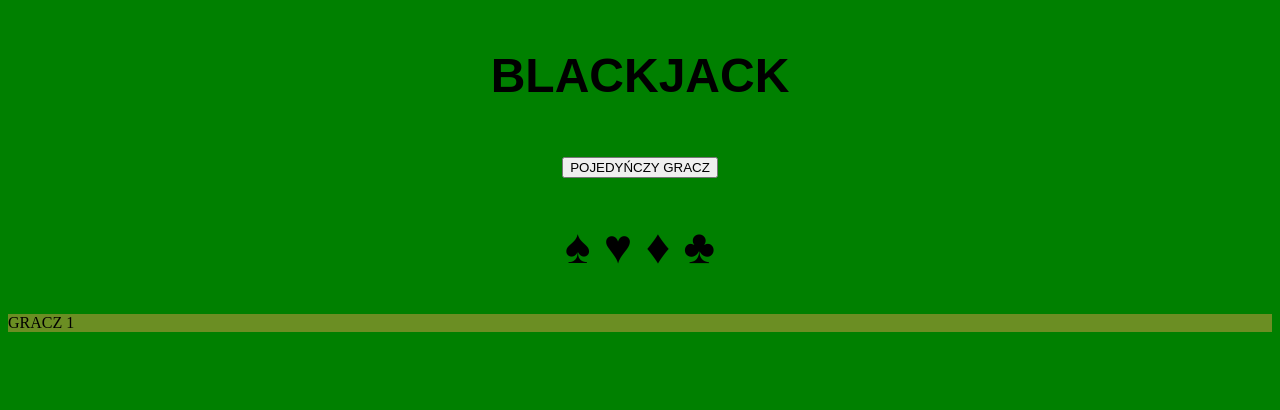
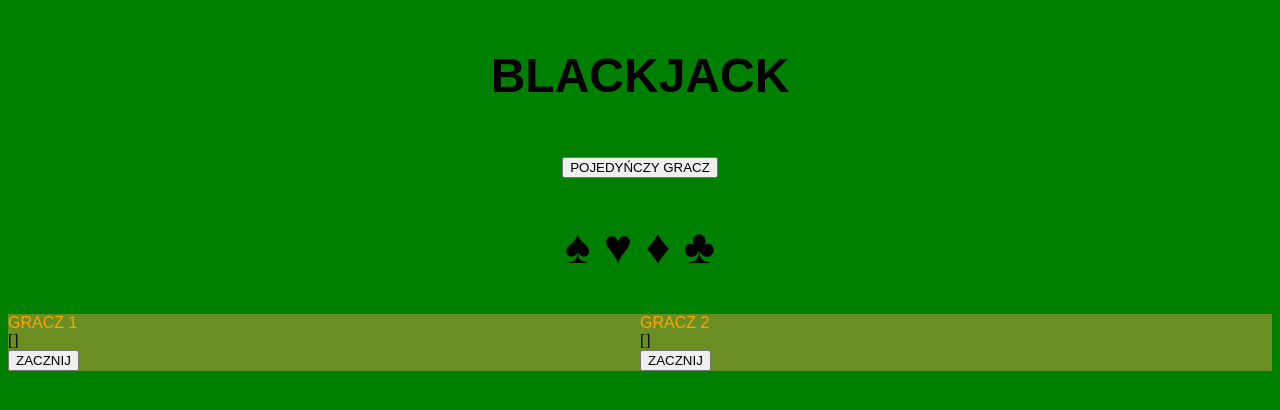
Before and after one commit to makowskiadrian93/Blackjack, a Vue app: page / in a window 1280 px wide. Both pictures are taken after a click on the button "POJEDYŃCZY GRACZ". Shown: the top 410 px of the page. Built offline with nearby package versions, Linux system fonts and the light colour scheme.

Commit message:
19:08 08.08.2020

```diff
--- a/src/components/SinglePlayer.vue
+++ b/src/components/SinglePlayer.vue
@@ -1,20 +1,74 @@
 <template>
   <div class="display">
     <section>
-     <div class="player1"></div>
-     <div>GRACZ 1</div>
+      <div class="players"></div>
+      <div class="playerName">GRACZ 1</div>
+      <div>{{ startingCards }}</div>
+      <button @click="fetchStartingCards2">ZACZNIJ</button>
+    </section>
+    <section>
+      <div></div>
+      <div class="playerName">GRACZ 2</div>
+      <div>{{ startingCards2 }}</div>
+      <button @click="fetchStartingCards">ZACZNIJ</button>
     </section>
   </div>
 </template>
 
 <script>
+export default {
+  data: function() {
+    return {
+      startingCards: [],
+      startingCards2: []
+    };
+  },
+  methods: {
+    addStartingCards(twoCards) {
+      this.startingCards.push(twoCards);
+    },
+    addStartingCards2(twoCards2) {
+      this.startingCards2.push(twoCards2);
+    },
+    fetchStartingCards() {
+      let promise = fetch(
+        "https://deckofcardsapi.com/api/deck/new/draw/?count=2"
+      );
+      promise
+        .then(cards2 => {
+          return cards2.json();
+        })
+        .then(cardsObject => {
+          this.startingCards2.push(cardsObject);
+        });
+    },
+     fetchStartingCards2() {
+      let promise = fetch(
+        "https://deckofcardsapi.com/api/deck/new/draw/?count=2"
+      );
+      promise
+        .then(cards => {
+          return cards.json();
+        })
+        .then(cardsObject => {
+          this.startingCards.push(cardsObject);
+        });
+    }
+  }
+};
 </script>
 <style scoped>
 .display {
-    display: grid;
-    background-color: olivedrab;
+  display: grid;
+  grid-template-columns: 50% 50%;
+  background-color: olivedrab;
 }
-.player1 {
-    background-color: olivedrab;
+.players {
+  background-color: olivedrab;
+  font-family: Arial, Helvetica, sans-serif;
+}
+.playerName {
+  font-family: sans-serif;
+  color: orange;
 }
 </style>
```
